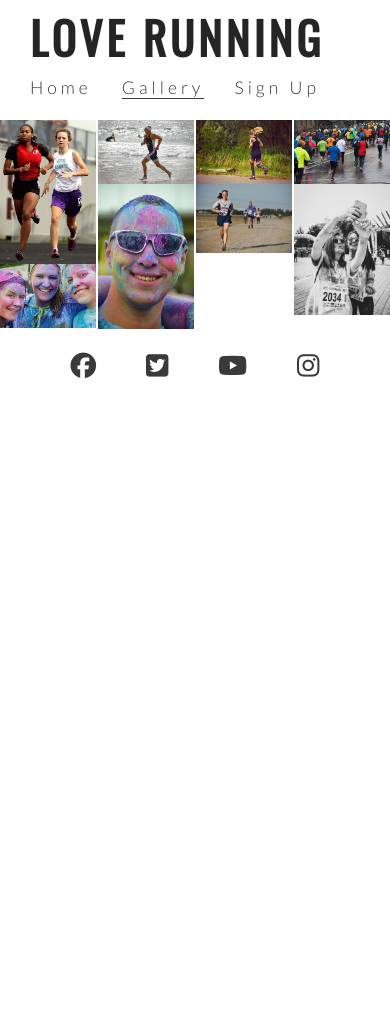
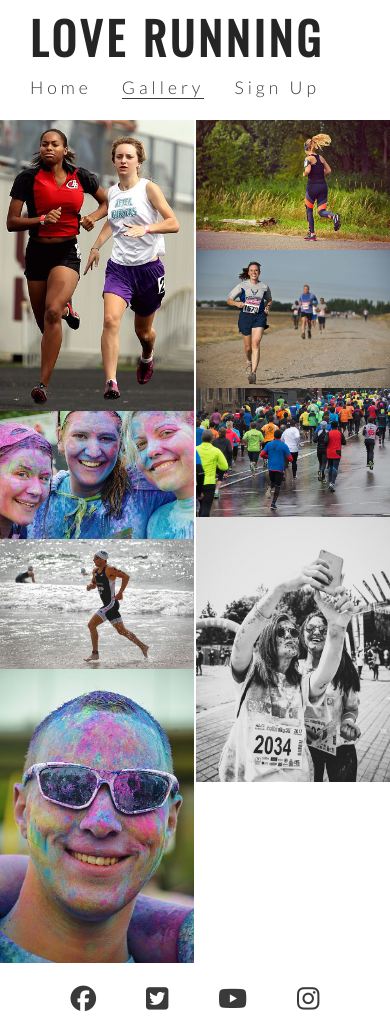
Before and after one commit to Cpeacocke4/love-running, a plain HTML site: page assets/gallery.html in a window 390 px wide. Before the commit the page ends 844 px from the top, so only its background shows below. Drawn offline with nearby package versions, Linux system fonts and the light colour scheme.

Commit message:
Add styling to gallery for medium and small screens

```diff
--- a/assets/css/style.css
+++ b/assets/css/style.css
@@ -338,4 +338,15 @@ footer{
         padding-left: 20px;
         padding-right: 20px;
     }
+
+    #photos {
+        column-count: 3;
+    }
 }
+
+/* for small screen sized 800px and down */
+@media screen and (max-width: 800px) {
+    #photos {
+        column-count: 2;
+    }
+}
```
